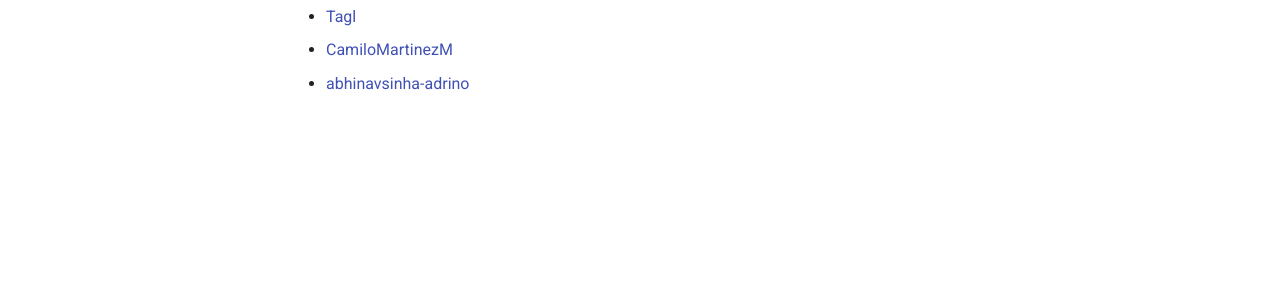
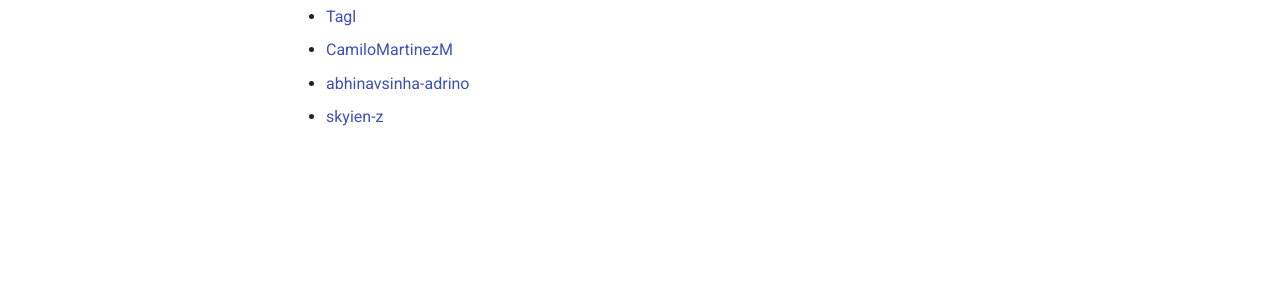
Before and after one commit to caleb531/automata, an MkDocs documentation site: the page built from docs/people.md, in a window 1280 px wide. Shown: the part 526-826 px from the top of the page. Built offline with MkDocs 1.6.1 and Material for MkDocs 9.7.7, drawn with Linux system fonts in a browser that asks for light colours; comment, search, counter and statistics services are not loaded.

Commit message:
Update people.md

```diff
--- a/docs/people.md
+++ b/docs/people.md
@@ -11,3 +11,4 @@
 - [Tagl](https://github.com/Tagl)
 - [CamiloMartinezM](https://github.com/CamiloMartinezM)
 - [abhinavsinha-adrino](https://github.com/abhinavsinha-adrino)
+- [skyien-z](https://github.com/skyien-z)
```
